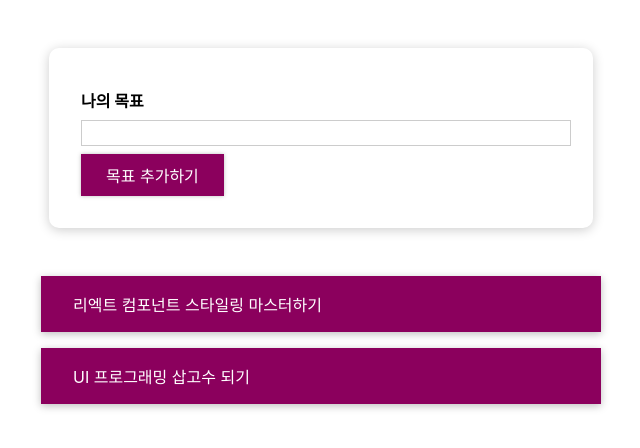
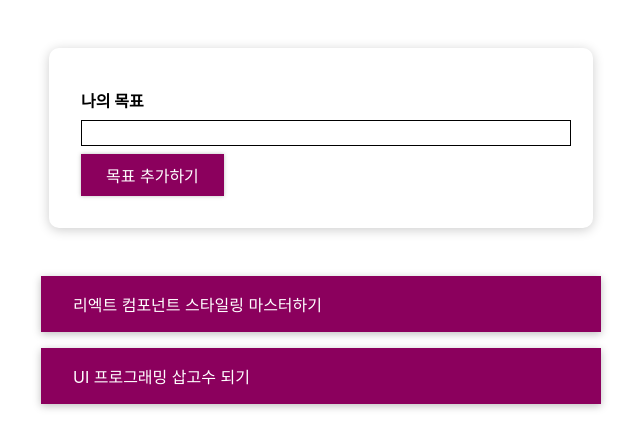
Before and after one commit to hydeandjek/React-practice, a React (Create React App) app: page / in a window 1280 px wide. Shown: the top 448 px of the page, without its empty margins (319-959 px from the left). Built offline with nearby package versions, Linux system fonts and the light colour scheme.

Commit message:
인라인 방식으로 동적 스타일 변경

```diff
--- a/src/components/CourseGoals/CourseInput.js
+++ b/src/components/CourseGoals/CourseInput.js
@@ -4,15 +4,24 @@
 
 const CourseInput = ({ onAdd }) => {
   const [enteredText, setEnteredText] = useState('');
+  //입력값을 검증 상태변수
+  const [isValid, setIsValid] = useState(true);
+
   const textChangeHandler = (e) => {
+    if (e.target.value.trim().length > 0) {
+      setIsValid(true);
+    }
     setEnteredText(e.target.value);
   };
   const formSubmitHandler = (e) => {
     e.preventDefault();
     // console.log(enteredText);
+    if (enteredText.trim().length === 0) {
+      setIsValid(false);
+      return;
+    }
 
     onAdd(enteredText);
-
     setEnteredText('');
   };
 
@@ -21,6 +30,10 @@
       <div className='form-control'>
         <label>나의 목표</label>
         <input
+          style={{
+            background: isValid ? 'transparent' : 'salmon',
+            borderColor: isValid ? 'black' : 'red',
+          }}
           type='text'
           onChange={textChangeHandler}
           value={enteredText}
```
